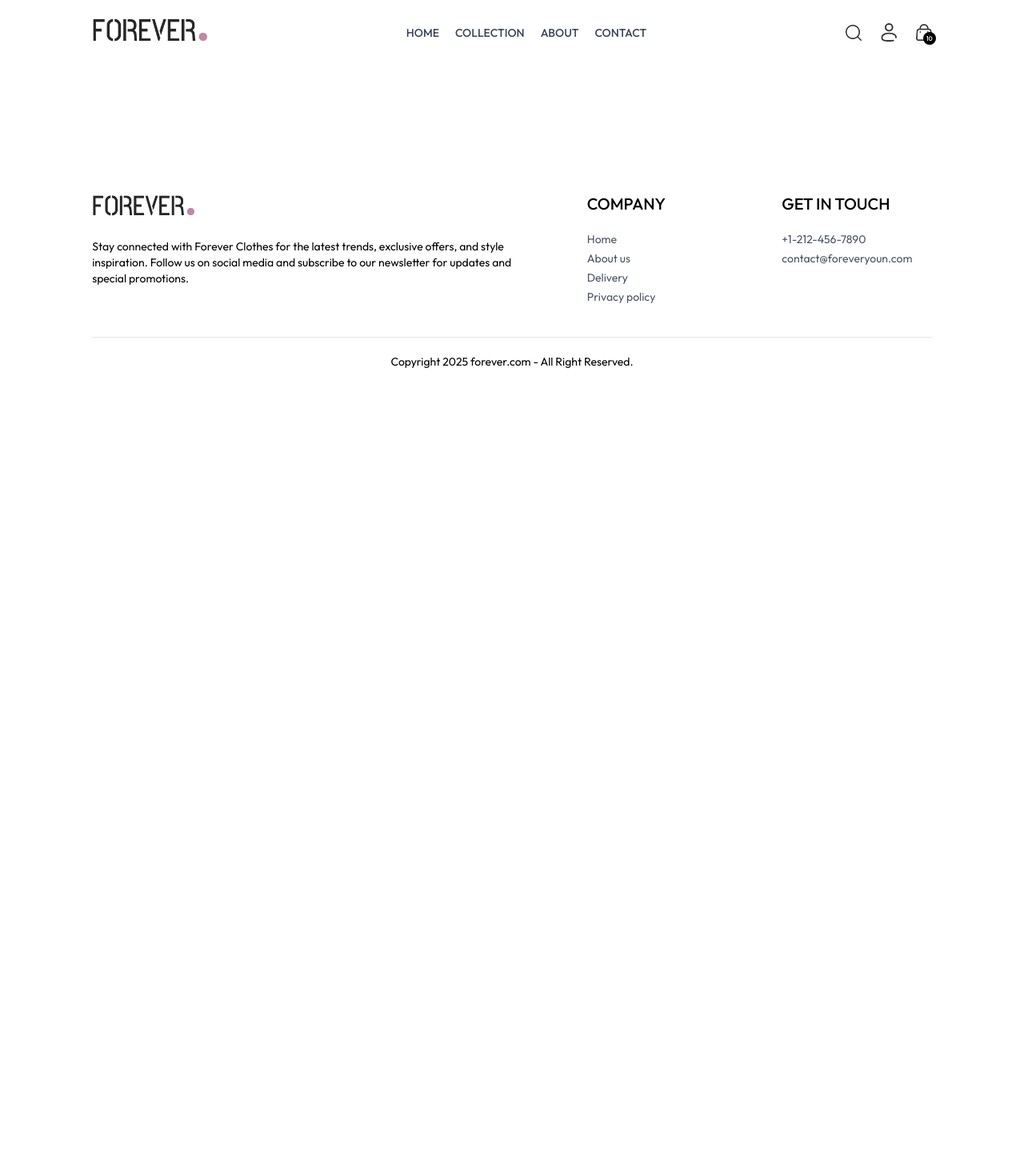
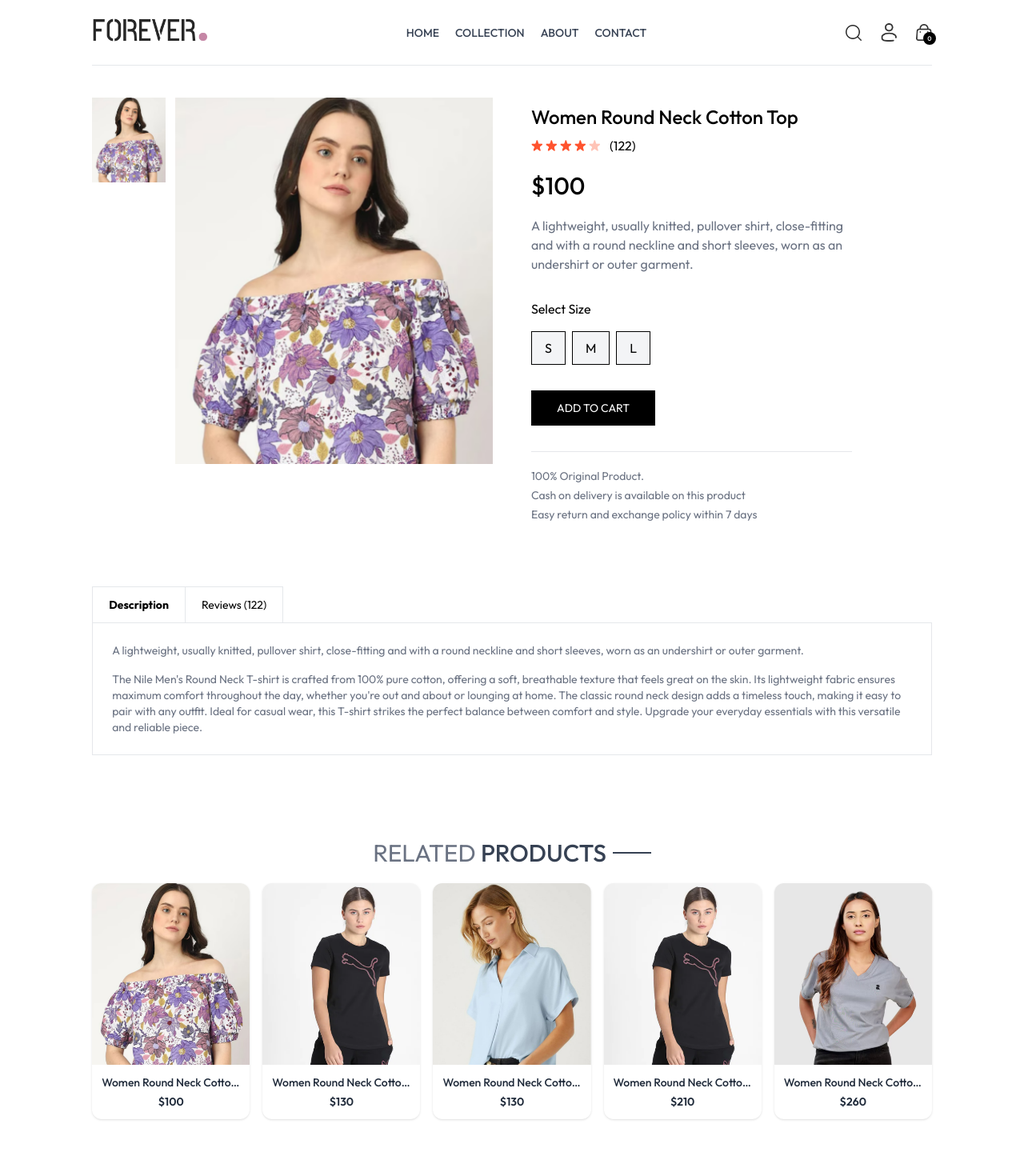
Before and after one commit to RubinaAkther/Forever-Ecommerce-Project, a React (Vite) app: page /product/aaaaa in a window 1280 px wide. Shown: the top 1470 px of the page at 80% size. Before the commit the page ends 800 px from the top, so only its background shows below. Built offline with nearby package versions, Linux system fonts and the light colour scheme.

Commit message:
feat(product): implement product details page with dynamic data and related products

```diff
--- a/src/App.jsx
+++ b/src/App.jsx
@@ -11,10 +11,12 @@
 import Navbar from './components/Navbar';
 import Footer from './components/Footer';
 import SearchBar from './components/SearchBar';
+import { ToastContainer, toast } from 'react-toastify';
 
 const App = () => {
   return (
     <div className="px-4 sm:px-[5vw] md:px-[7vw] lg:px-[9vw]">
+      <ToastContainer/>
       <Navbar/>
       <SearchBar/>
       <Routes>
--- a/src/components/Navbar.jsx
+++ b/src/components/Navbar.jsx
@@ -5,7 +5,7 @@
 
 const Navbar = () => {
   const [visible, setVisible] = useState();
-  const { setShowSearch } = useContext(ShopContext);
+  const { setShowSearch, getCartCount } = useContext(ShopContext);
   return (
     <div className="flex items-center justify-between py-5 font-medium">
       <Link to="/">
@@ -32,7 +32,8 @@
         </NavLink>
       </ul>
       <div className="flex items-center gap-6">
-        <img onClick={() => setShowSearch(true)}
+        <img
+          onClick={() => setShowSearch(true)}
           src={assets.search_icon}
           className="w-5 cursor-pointer"
           alt="Search Icon"
@@ -61,7 +62,7 @@
             className="w-4 absolute right-[-5px] bottom-[-5px]
           text-center leading-4 bg-black text-white aspect-square rounded-full text-[8px]"
           >
-            10
+            {getCartCount()}
           </p>
         </Link>
         <img
--- /dev/null
+++ b/src/components/RelatedProducts.jsx
@@ -0,0 +1,40 @@
+import { useContext, useEffect, useState } from 'react';
+import ProductItem from '../components/ProductItem';
+import Title from '../components/Title';
+import { ShopContext } from '../context/ShopContext';
+
+const RelatedProducts = ({ category, subCategory }) => {
+  const { products } = useContext(ShopContext);
+  const [related, setRelated] = useState([]);
+
+  useEffect(() => {
+    if (products.length > 0) {
+      let productsCopy = products.slice();
+      productsCopy = productsCopy.filter((item) => category === item.category);
+      productsCopy = productsCopy.filter(
+        (item) => subCategory === item.subCategory
+      );
+      setRelated(productsCopy.slice(0, 5));
+    }
+  }, [products]);
+  return (
+    <div className="my-24">
+      <div className="text-center text-3xl py-2">
+        <Title main={'RELATED'} highlight={'PRODUCTS'} />
+      </div>
+      <div className="grid grid-cols-2 sm:grid-cols-3 md:grid-cols-4 lg:grid-cols-5 gap-4 gap-y-0">
+        {related.map((item) => (
+          <ProductItem
+            key={item._id}
+            id={item._id}
+            name={item.name}
+            price={item.price}
+            image={item.image}
+          />
+        ))}
+      </div>
+    </div>
+  );
+};
+
+export default RelatedProducts;
--- a/src/context/ShopContext.jsx
+++ b/src/context/ShopContext.jsx
@@ -1,4 +1,5 @@
 import { createContext, useState } from 'react';
+import { toast } from 'react-toastify';
 import { products } from '../assets/assets';
 
 // eslint-disable-next-line react-refresh/only-export-components
@@ -9,6 +10,42 @@
   const delivery_fee = 10;
   const [search, setSearch] = useState('');
   const [showSearch, setShowSearch] = useState(false);
+  const [cartItems, setCartItems] = useState({});
+
+  const addToCart = async (itemId, size) => {
+    if (!size) {
+      toast.error('Select Product Size');
+      return;
+    }
+
+    let cartData = structuredClone(cartItems);
+    if (cartData[itemId]) {
+      if (cartData[itemId][size]) {
+        cartData[itemId][size] += 1;
+      } else {
+        cartData[itemId][size] = 1;
+      }
+    } else {
+      cartData[itemId] = {};
+      cartData[itemId][size] = 1;
+    }
+    setCartItems(cartData);
+  };
+
+  const getCartCount = () => {
+    let totalCount = 0;
+    for (const items in cartItems) {
+      for (const item in cartItems[items]) {
+        try {
+          if (cartItems[items][item] > 0) {
+            totalCount += cartItems[items][item];
+          }
+        } catch (error) {}
+      }
+    }
+    return totalCount;
+  };
+
   const value = {
     products,
     currency,
@@ -17,6 +54,9 @@
     setSearch,
     showSearch,
     setShowSearch,
+    cartItems,
+    addToCart,
+    getCartCount,
   };
 
   return (
--- a/src/index.css
+++ b/src/index.css
@@ -16,6 +16,10 @@
   font-style: normal;
 }
 
+::-webkit-scrollbar {
+  display: none;
+}
+
 @media (max-width: 640px) {
   a.active {
     background-color: black;
--- a/src/pages/Product.jsx
+++ b/src/pages/Product.jsx
@@ -1,11 +1,137 @@
-import React from 'react'
+import { useContext, useEffect, useState } from 'react';
+import { useParams } from 'react-router-dom';
+import { assets } from '../assets/assets';
+import RelatedProducts from '../components/RelatedProducts';
+import { ShopContext } from '../context/ShopContext';
 
 const Product = () => {
-  return (
-    <div>
+  const { productId } = useParams();
+  const { products, currency, addToCart } = useContext(ShopContext);
+  const [productData, setProductData] = useState(false);
+  const [image, setImage] = useState('');
+  const [size, setSize] = useState('');
+  const fetchProductData = async () => {
+    products.map((item) => {
+      if (item._id === productId) {
+        setProductData(item);
+        setImage(item.image[0]);
+        return null;
+      }
+    });
+  };
 
+  useEffect(() => {
+    fetchProductData();
+  }, [productId]);
+  return productData ? (
+    <div className="border-t border-gray-200 pt-10 transition-opacity ease-in duration-500 opacity-100">
+      {/* Product Data */}
+      <div className="flex gap-12 sm:gap-12 flex-col sm:flex-row">
+        {/* Product Image */}
+        <div className="flex-1 flex flex-col-reverse gap-3 sm:flex-row">
+          <div className="flex sm:flex-col overflow-x-auto sm:overflow-y-scroll justify-between sm:justify-normal sm:w-[18.7%] w-full">
+            {productData.image.map((item, index) => (
+              <img
+                onClick={() => setImage(item)}
+                src={item}
+                key={index}
+                className="w-[24%] sm:w-full sm:mb-3 shrink-0 cursor-pointer"
+              />
+            ))}
+          </div>
+          <div className="w-full sm:w-[81%] ">
+            <img src={image} className="w-full h-auto" />
+          </div>
+        </div>
+        {/* Product Information */}
+        <div className="flex-1">
+          <h1 className="font-medium text-2xl mt-2">{productData.name}</h1>
+          <div className="flex items-center gap-1 mt-2">
+            <img src={assets.star_icon} alt="Star icon" className="w-3.5" />
+            <img src={assets.star_icon} alt="Star icon" className="w-3.5" />
+            <img src={assets.star_icon} alt="Star icon" className="w-3.5" />
+            <img src={assets.star_icon} alt="Star icon" className="w-3.5" />
+            <img
+              src={assets.star_dull_icon}
+              alt="Star icon"
+              className="w-3.5"
+            />
+            <p className="pl-2">(122)</p>
+          </div>
+          <p className="mt-5 text-3xl font-medium">
+            {currency}
+            {productData.price}
+          </p>
+          <p className="mt-5 text-gray-500 md:w-4/5">
+            {productData.description}
+          </p>
+          <div className="flex flex-col gap-4 my-8">
+            <p>Select Size</p>
+            <div className="flex gap-2">
+              {productData.sizes.map((item, index) => (
+                <button
+                  onClick={() => setSize(item)}
+                  className={`border py-2 px-4 bg-gray-100 cursor-pointer ${
+                    item === size ? 'border-orange-500' : ''
+                  }`}
+                  key={index}
+                >
+                  {item}
+                </button>
+              ))}
+            </div>
+          </div>
+          <button
+            onClick={() => addToCart(productData._id, size)}
+            className="bg-black text-white px-8 py-3 text-sm active:bg-gray-700 cursor-pointer"
+          >
+            ADD TO CART
+          </button>
+          <hr className="mt-8 sm:w-4/5 text-gray-200" />
+          <div className="text-sm text-gray-500 mt-5 flex flex-col gap-1">
+            <p>100% Original Product.</p>
+            <p>Cash on delivery is available on this product</p>
+            <p>Easy return and exchange policy within 7 days</p>
+          </div>
+        </div>
+      </div>
+      {/* Description and Review Section */}
+      <div className="mt-20">
+        <div className="flex">
+          <b className="border border-b-0 border-gray-200 px-5 py-3 text-sm">
+            Description
+          </b>
+          <p className="border border-l-0 border-b-0 border-gray-200 px-5 py-3 text-sm">
+            Reviews (122)
+          </p>
+        </div>
+        <div className="flex flex-col gap-4 border border-gray-200 px-6 py-6 text-sm text-gray-500">
+          <p>
+            A lightweight, usually knitted, pullover shirt, close-fitting and
+            with a round neckline and short sleeves, worn as an undershirt or
+            outer garment.
+          </p>
+          <p>
+            The Nile Men's Round Neck T-shirt is crafted from 100% pure cotton,
+            offering a soft, breathable texture that feels great on the skin.
+            Its lightweight fabric ensures maximum comfort throughout the day,
+            whether you're out and about or lounging at home. The classic round
+            neck design adds a timeless touch, making it easy to pair with any
+            outfit. Ideal for casual wear, this T-shirt strikes the perfect
+            balance between comfort and style. Upgrade your everyday essentials
+            with this versatile and reliable piece.
+          </p>
+        </div>
+      </div>
+      {/* Display related products */}
+      <RelatedProducts
+        category={productData.category}
+        subCategory={productData.subCategory}
+      />
     </div>
-  )
-}
+  ) : (
+    <div className="opacity-0"></div>
+  );
+};
 
-export default Product
+export default Product;
```
